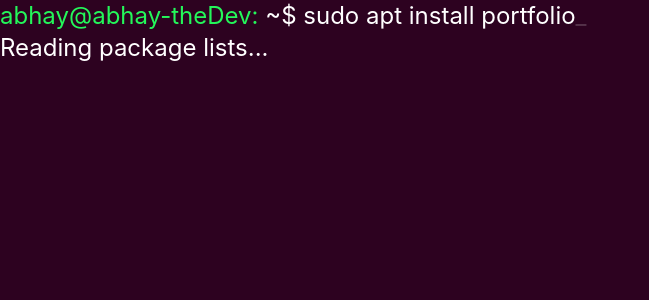
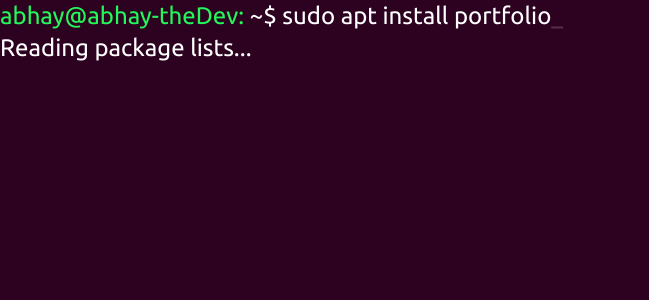
Before and after one commit to abhayrsr/portfolio, a React (Create React App) app in the folder portfolio/: page /terminal in a window 1280 px wide. Shown: the top 300 px of the page, without its empty margins (0-649 px from the left). Built offline with nearby package versions, Linux system fonts and the light colour scheme.

Commit message:
feat: styled terminal

```diff
--- a/portfolio/src/pages/terminal/terminal.jsx
+++ b/portfolio/src/pages/terminal/terminal.jsx
@@ -220,7 +220,7 @@ export default function Terminal({toggle}) {
   return (
     <div>
       <div className="relative sm:container sm:mx-auto size-full">
-        <div className="terminal absolute left 0 whitespace-nowrapfont-ubuntu text-white mobile:text-xs tablets:text-xl laptop:text-2xl size-full">
+        <div className="terminal absolute left 0 whitespace-nowrap font-ubuntu text-white mobile:text-xs tablets:text-xl laptop:text-2xl size-full">
           {/* <p className="absolute left 0">
             To run command as administrator (user: 'root'), use "sudo command".
             See man sudo root for detail.
```
